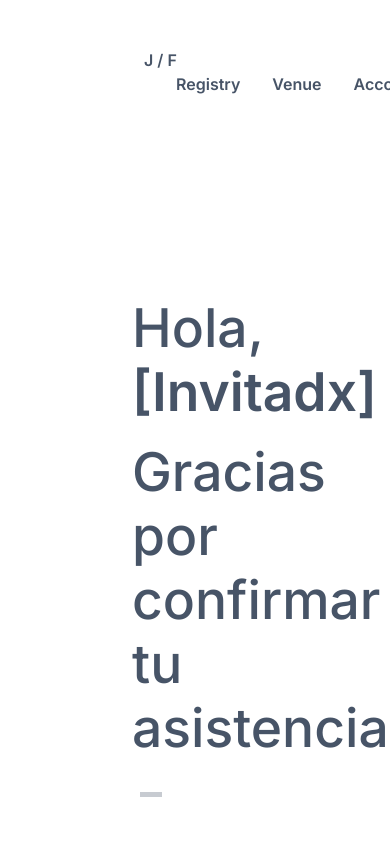
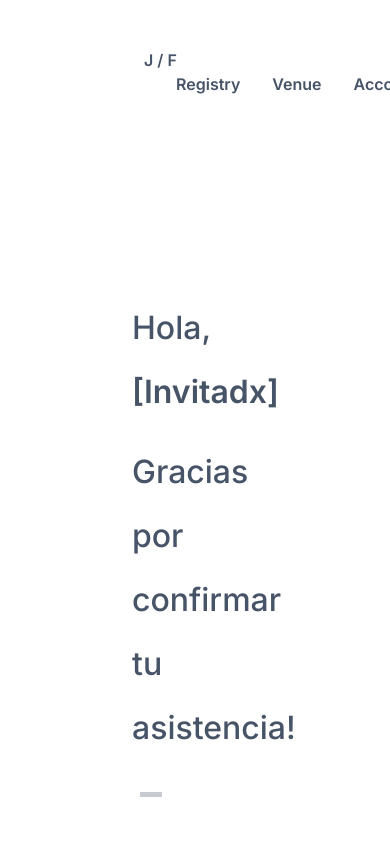
Before and after one commit to francosalazarn/wed-saas, a website: page index.html in a window 390 px wide. Shown: the top 844 px of the page. Drawn offline with nearby package versions, Linux system fonts and the light colour scheme.

Commit message:
queried font size for h1

```diff
--- a/scss/_index.scss
+++ b/scss/_index.scss
@@ -11,10 +11,6 @@ ul, ol {
 body {
     font-family: 'Inter', sans-serif;
     color: #475467;
-}
-
-h1 {
-    line-height: 24pt;
 }
 
 header {
@@ -121,8 +117,14 @@ hr {
     opacity: 50%;
 }
 
-@media (max-width: 700px) {
+@media (max-width: 900px) {
     .margin-px-auto {
         margin: 176px 100px 104px;
     }
+
+    h1 {
+        font-size: 24pt;
+    }
+
+
 }
```
Also changed, not shown: css/styles.css, 1 other file.
